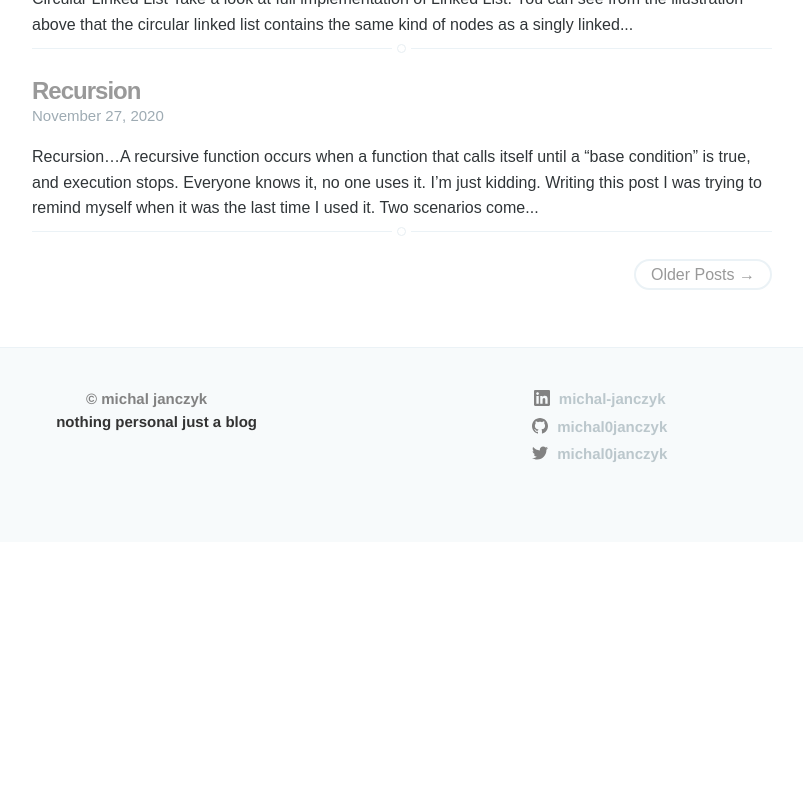
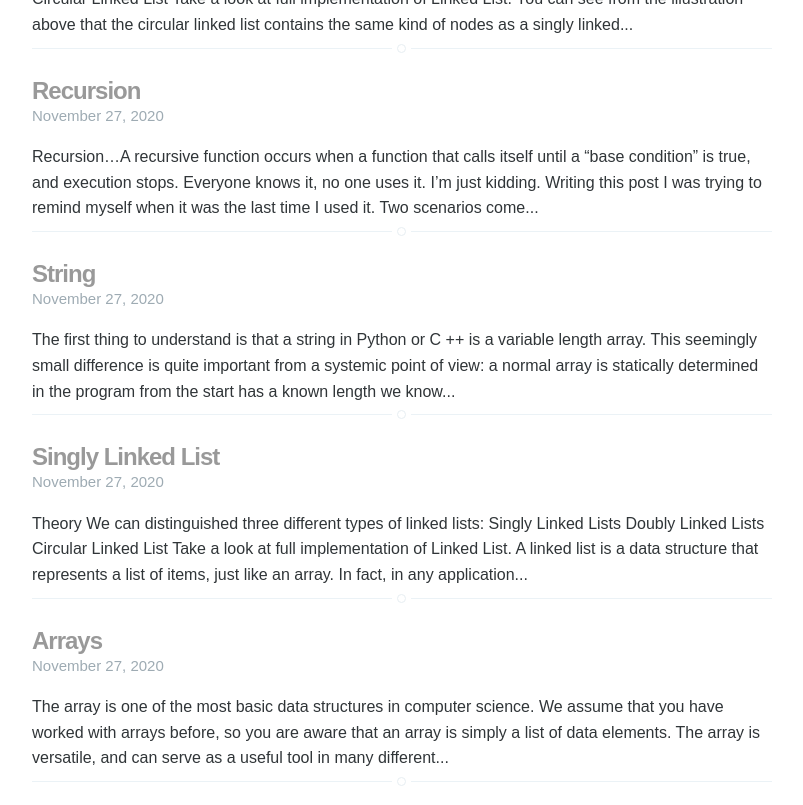
Before and after one commit to michal0janczyk/michaljanczyk.github.io, a Jekyll site: the page built from index.html, in a window 1280 px wide and 900 px high, scrolled down 764 px. Shown: the top 805 px of the window, without its empty margins (238-1041 px from the left). Built offline with Jekyll 4.4.1, drawn with Linux system fonts in a browser that asks for light colours; the list of posts is cut into pages by our own code; before the commit the page ends 1306 px from its top, so only the background shows below that.

Commit message:
Update _config.yml

```diff
--- a/_config.yml
+++ b/_config.yml
@@ -63,7 +63,7 @@
 excerpt_separator: <!--end_excerpt-->
 
 # Pagination
-paginate: 5
+paginate: 15
 paginate_path: "/page/:num/"
 
 # Build settings
```
